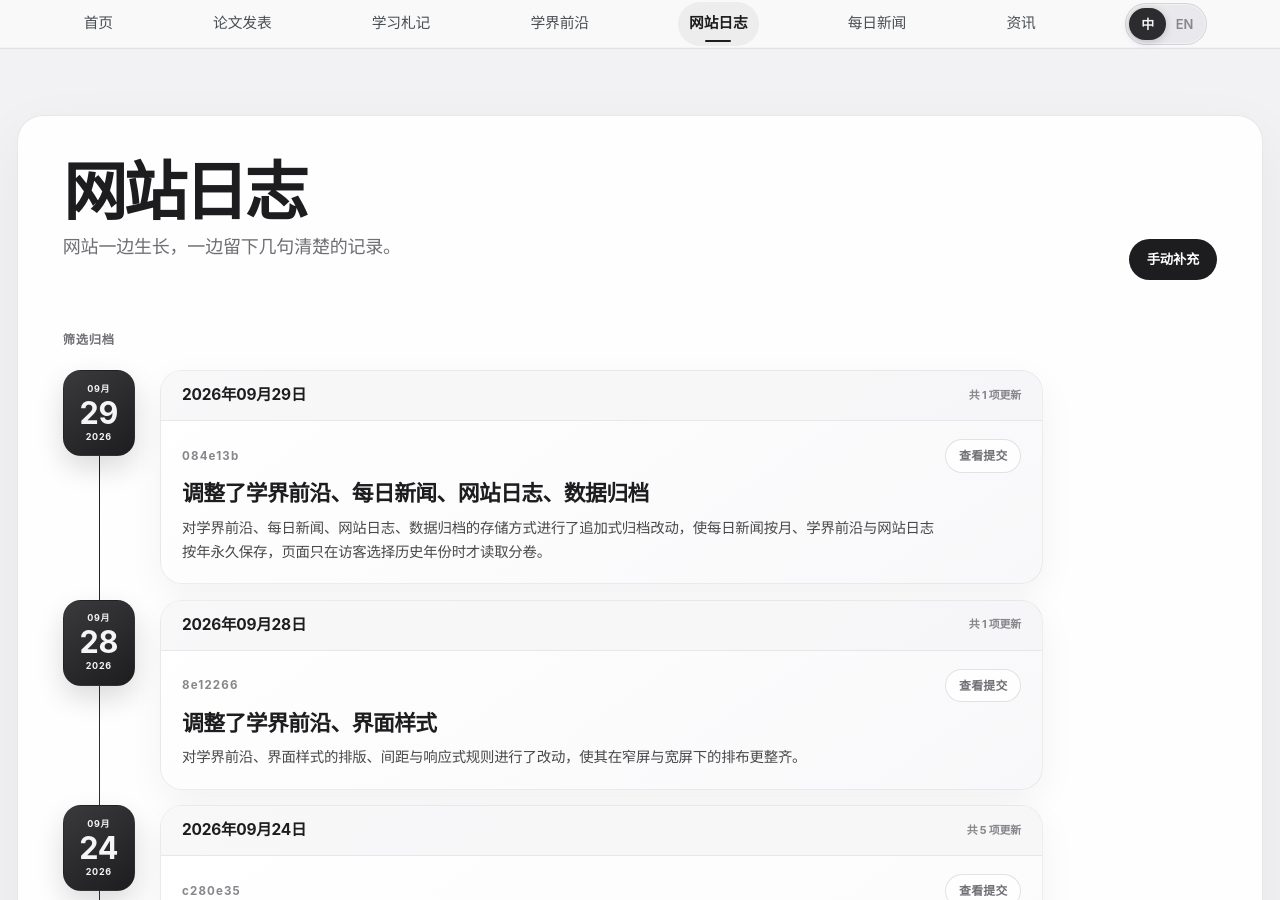
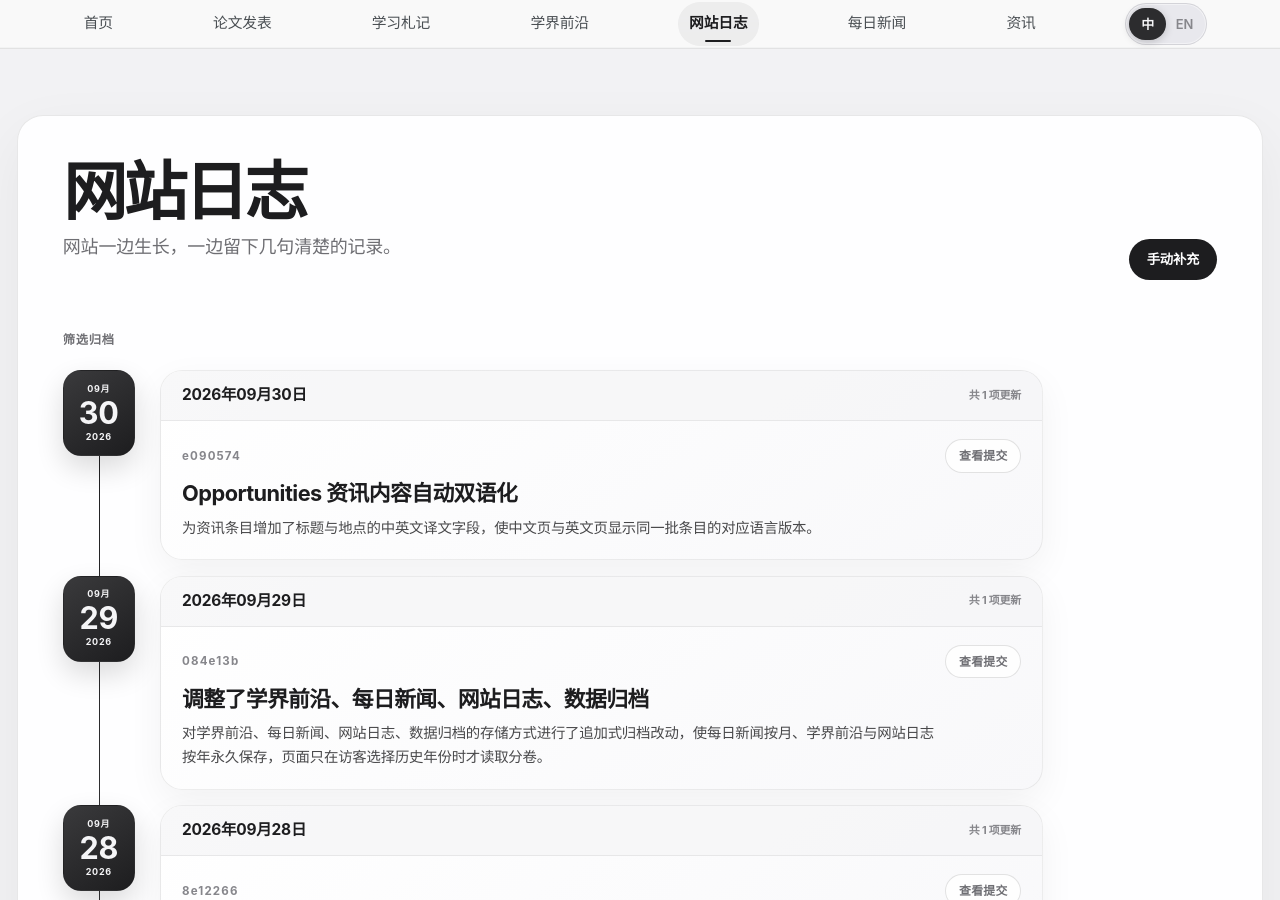
Before and after one commit to HaoxiangLuo/HaoxiangLuo.github.io, a Jekyll site: the page built from _pages/site-log-zh.html, in a window 1280 px wide and 900 px high. Built offline with Jekyll 4.4.1, drawn with Linux system fonts in a browser that asks for light colours; a style sheet for code colours, icons or effects is not loaded; part of the change alters nothing that is shown.

Commit message:
记录 Opportunities 自动双语资讯更新

```diff
--- a/_data/site_updates.json
+++ b/_data/site_updates.json
@@ -1,4 +1,18 @@
 [
+  {
+    "date": "2026-09-30",
+    "title_zh": "Opportunities 资讯内容自动双语化",
+    "title_en": "Automatic bilingual content for Opportunities",
+    "message": "为 Opportunities 增加自动双语资讯内容",
+    "story_zh": "为资讯条目增加了标题与地点的中英文译文字段，使中文页与英文页显示同一批条目的对应语言版本。",
+    "story_en": "Added translated title and location fields to opportunity items so both pages show the same items in their own language.",
+    "purpose_zh": "让自动抓取的实习与院校机会在中英文页面中展示对应语言内容，同时保留发布方原文与历史记录。",
+    "purpose_en": "Show automatically collected internships and academic opportunities in the matching language while preserving publisher wording and historical records.",
+    "details_zh": "采集脚本现为职位与项目标题、地点等补充信息增量写入中英文译文字段；英文页和中文页按语言读取对应字段，并在译文暂缺时安全回退至来源原文。翻译由 GitHub Actions 中的 GitHub Models 完成，译文与机会记录一同归档，避免浏览器端泄露密钥或在页面加载时重复翻译。",
+    "details_en": "The collector now writes translated fields incrementally for job and programme titles and location details; the English and Chinese pages select their matching fields and safely fall back to the publisher’s wording while a translation is pending. GitHub Models runs inside GitHub Actions, and translations are archived with the opportunity records so no key is exposed to visitors and no translation is repeated during page load.",
+    "sha": "e090574",
+    "url": "https://github.com/HaoxiangLuo/HaoxiangLuo.github.io/commit/e090574a08046da4611554451ced630e149d9795"
+  },
   {
     "date": "2026-09-29",
     "title_zh": "调整了学界前沿、每日新闻、网站日志、数据归档",
```
Also changed, not shown: assets/data/archive/manifest.json, 1 other file.
